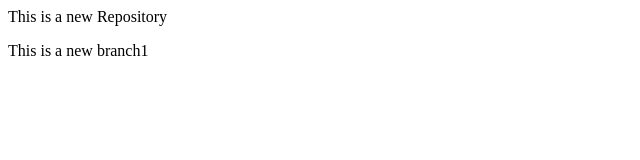
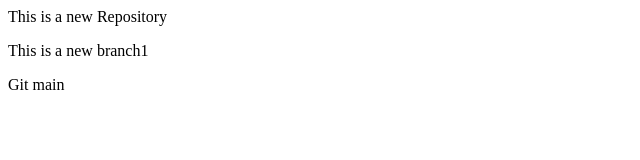
Before and after one commit to kismat99buddha/LocalRepositository, a plain HTML site: page index.html in a window 1280 px wide. Shown: the full height of the page, 0-640 px from the left. Drawn offline with Linux system fonts and the light colour scheme.

Commit message:
Add git main

```diff
--- a/index.html
+++ b/index.html
@@ -1,2 +1,3 @@
 <p>This is a new Repository</p>
 <p>This is a new branch1</p>
+<P>Git main</P>
```
